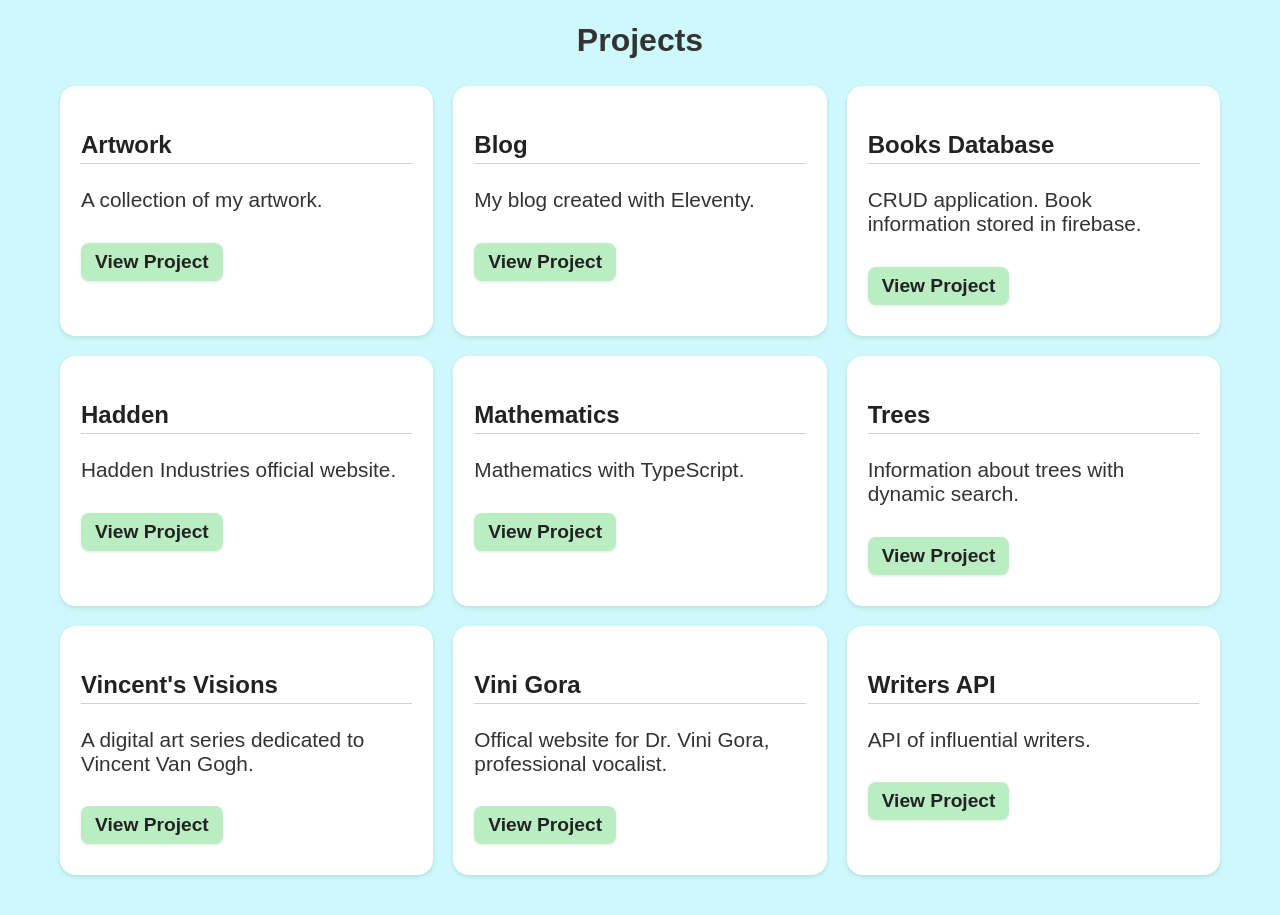
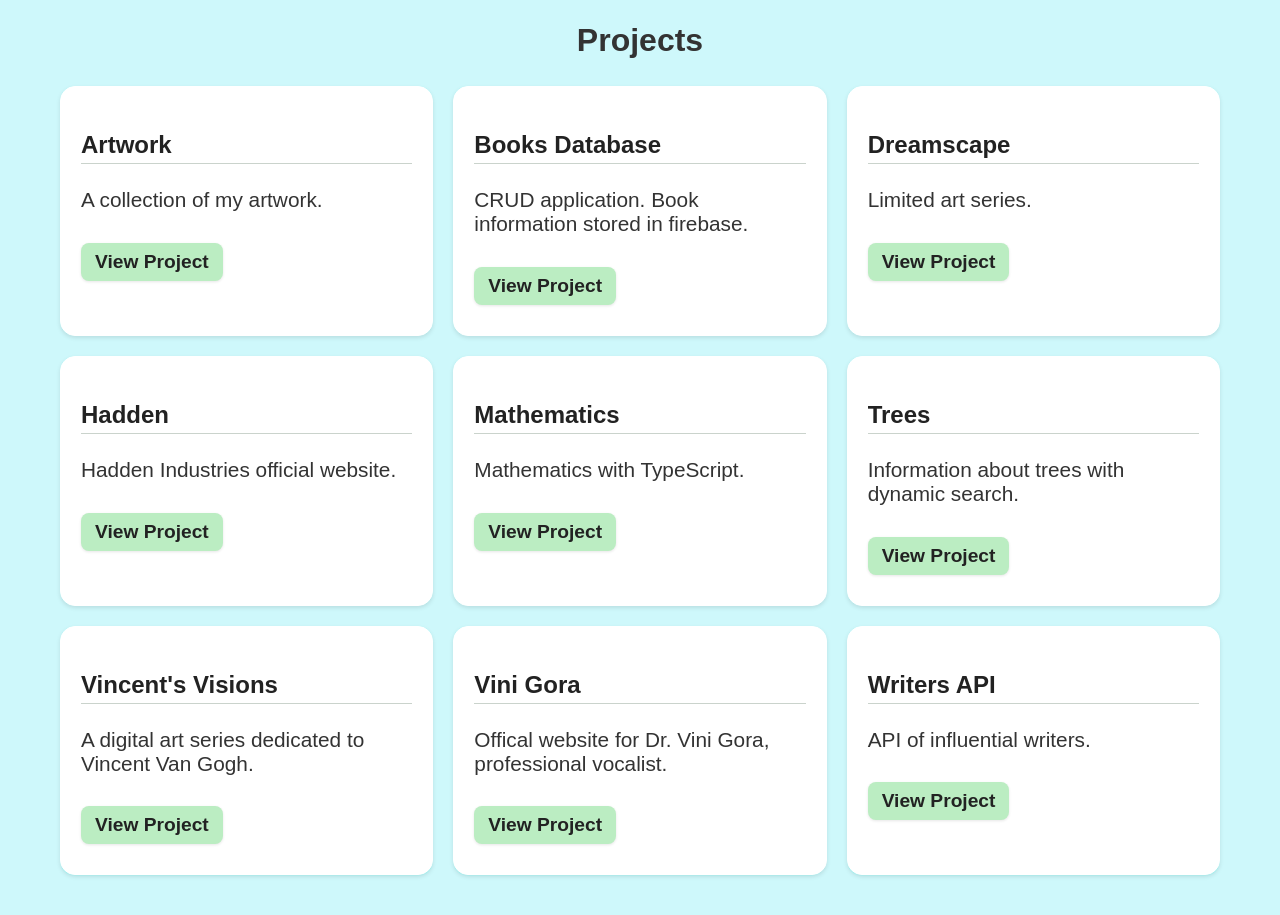
Before and after one commit to kironroy/kironroy-react, a React (Create React App) app: page / in a window 1280 px wide. Shown: the part 980-1895 px from the top of the page. Built offline with nearby package versions, Linux system fonts and the light colour scheme; no server answers; a web font is replaced by a local one.

Commit message:
Update Portfolio.js
🎨 Added Dreamscape

```diff
--- a/src/components/Portfolio.js
+++ b/src/components/Portfolio.js
@@ -40,9 +40,9 @@ const projects = [
   },
   {
     id: 9,
-    title: 'Blog',
-    description: 'My blog created with Eleventy.',
-    link: 'https://kironroyblog.netlify.app/',
+    title: 'Dreamscape',
+    description: 'Limited art series.',
+    link: 'https://kironroy.dev/dreamscape',
   },
   {
     id: 10,
```
